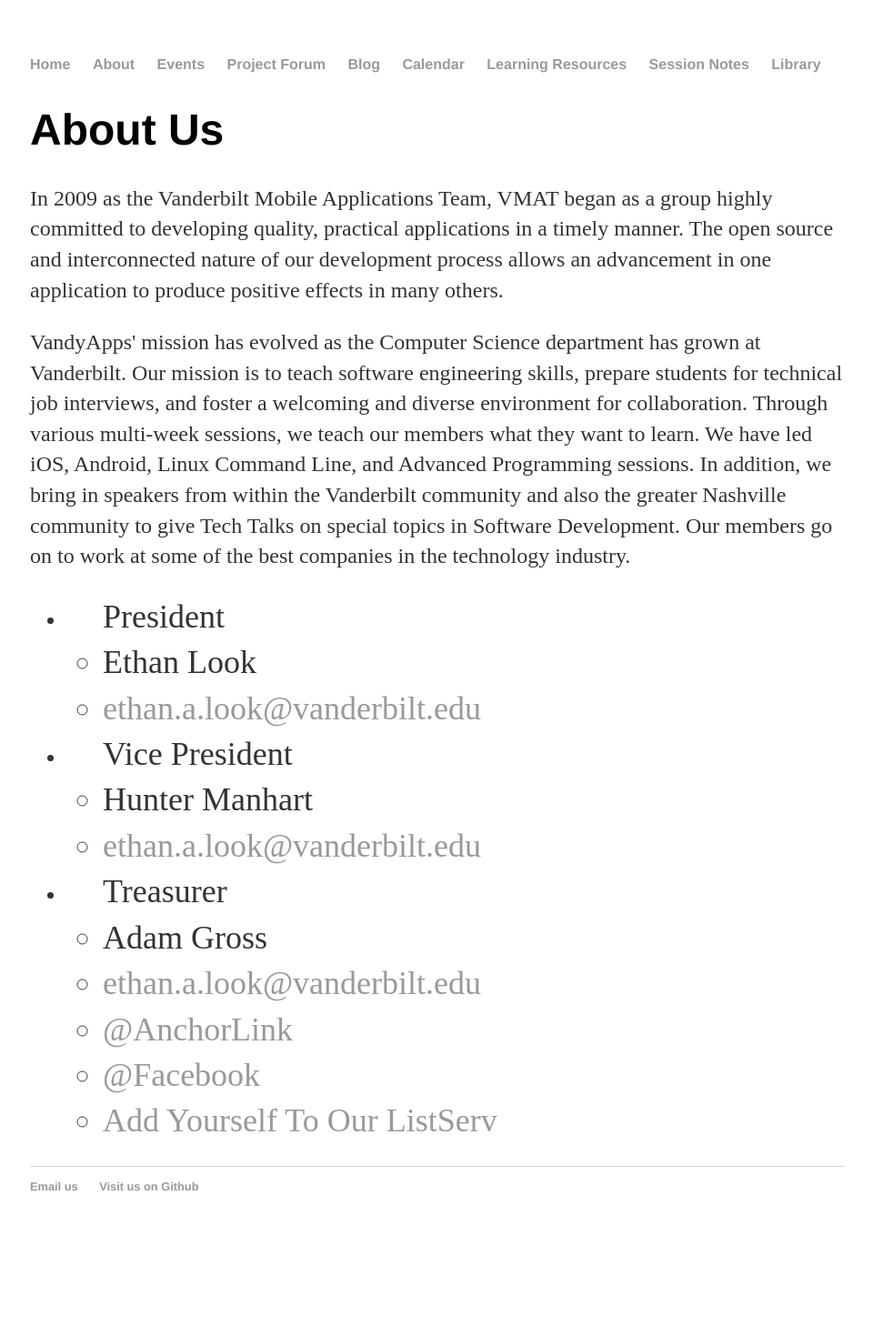
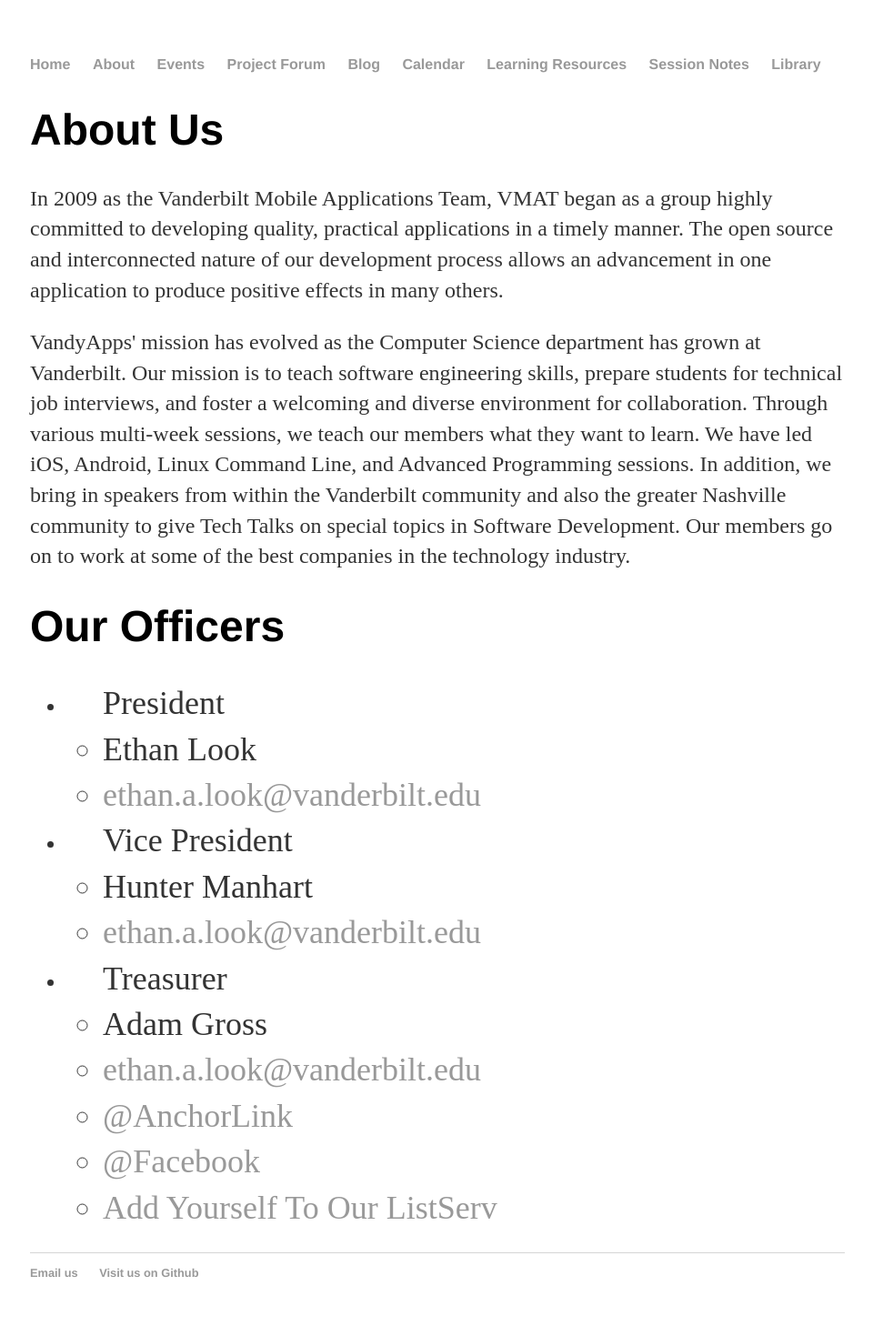
Before and after one commit to VandyApps/adamMgross.github.io, a Jekyll site: the page built from about/index.html, in a window 1280 px wide. Shown: the whole page at 91% size, without its empty margins (159-1119 px from the left). Built offline with Jekyll 4.4.1, drawn with Linux system fonts in a browser that asks for light colours; before the commit the page ends 1373 px from its top, so only the background shows below that.

Commit message:
Automated commit message.

```diff
--- a/about/index.html
+++ b/about/index.html
@@ -7,7 +7,7 @@
 			<h1>About Us</h1>
             <p>In 2009 as the Vanderbilt Mobile Applications Team, VMAT began as a group highly committed to developing quality, practical applications in a timely manner. The open source and interconnected nature of our development process allows an advancement in one application to produce positive effects in many others.</p>
             <p>VandyApps' mission has evolved as the Computer Science department has grown at Vanderbilt. Our mission is to teach software engineering skills, prepare students for technical job interviews, and foster a welcoming and diverse environment for collaboration. Through various multi-week sessions, we teach our members what they want to learn. We have led iOS, Android, Linux Command Line, and Advanced Programming sessions. In addition, we bring in speakers from within the Vanderbilt community and also the greater Nashville community to give Tech Talks on special topics in Software Development. Our members go on to work at some of the best companies in the technology industry.</p>
-
+            <h1>Our Officers</h1>
             <ul class="Officers">
 				<li><ul class="President">President
                     <li>Ethan Look</li>
```
